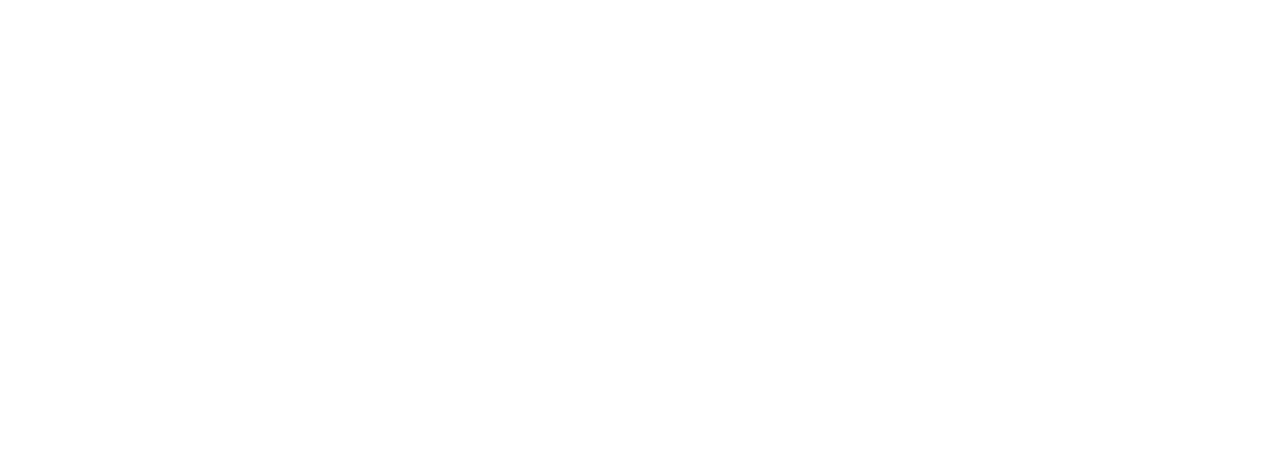
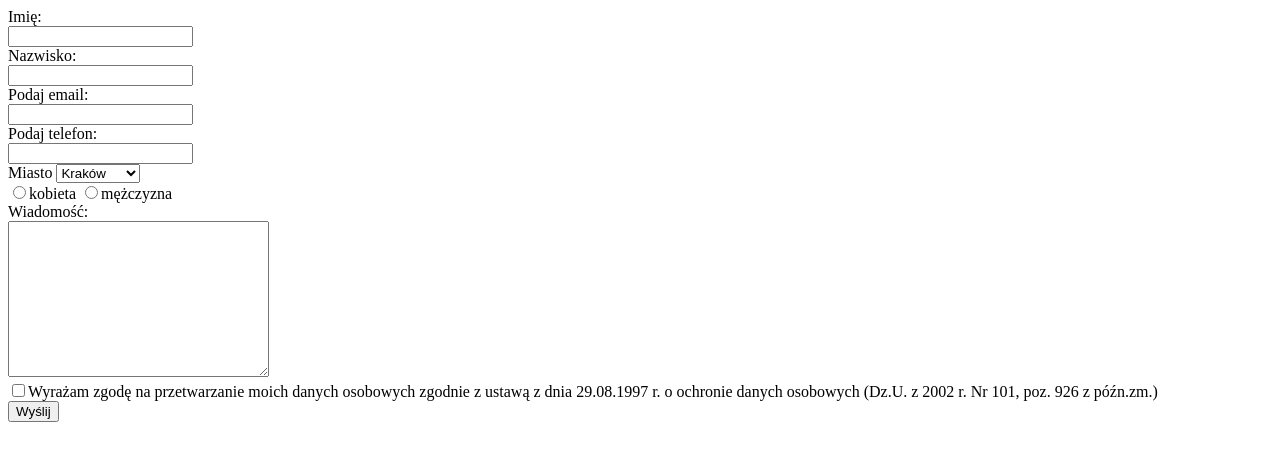
Before and after one commit to reginak17/zadanie-2, a plain HTML site: page index.html in a window 1280 px wide. Drawn offline with Linux system fonts and the light colour scheme.

Commit message:
gotowy formularz

```diff
--- a/index.html
+++ b/index.html
@@ -1,10 +1,34 @@
 <!DOCTYPE html>
 <html lang="en">
+
 <head>
     <meta charset="UTF-8">
     <title>Formularz</title>
 </head>
+
 <body>
+    <form action="https://formspree.io/reginaf@interia.pl" method="POST">
+        <label for="imie">Imię:</label><br />
+        <input type="text" name="imie" id="imie"><br/>
+        <label for="nazwisko"> Nazwisko:</label><br/>
+        <input type="text" name="nazwisko" id="nazwisko"><br />
+        <label for="email">Podaj email:</label><br/>
+        <input type="email" name="email" id="email"><br/>
+        <label for="tel">Podaj telefon:</label><br/>
+        <input type="tel" name="tel" id="tel"> <br/>
+        <label for="select">Miasto</label>
+        <select name="lista" id="select">
+            <option value="krakow">Kraków</option>
+            <option value="warszawa">Warszawa</option>
+            <option value="katowice">Katowice</option>
+ </select><br/>
+        <label for="gender1"><input type="radio" name="gender" id="gender1">kobieta</label>
+        <label for="gender2"><input type="radio" name="gender" id="gender2">mężczyzna</label><br/>
+        <label for="comment">Wiadomość:</label><br/>
+        <textarea id="comment" name="comment" cols="30" rows="10" ></textarea><br/>
+        <label for="checkbox"><input type="checkbox" name="checkbox" id="checkbox">Wyrażam zgodę na przetwarzanie moich danych osobowych zgodnie z ustawą z dnia 29.08.1997 r. o ochronie danych osobowych (Dz.U. z 2002 r. Nr 101, poz. 926 z późn.zm.)</label> <br/>
+        <input type="submit" value="Wyślij"> <br/>
+    </form>
+</body>
 
-</body>
 </html>
```
